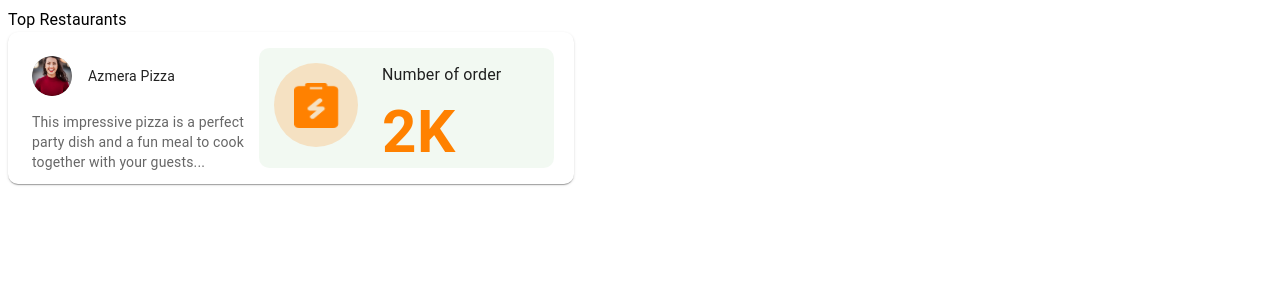
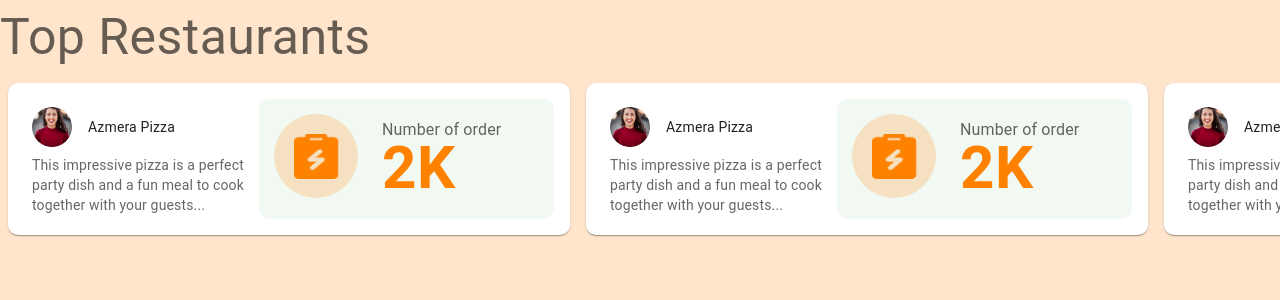
Before and after one commit to NatnaelG/pizza-order, a Next.js app: page / in a window 1280 px wide. Shown: the top 300 px of the page. Built offline with nearby package versions, Linux system fonts and the light colour scheme.

Commit message:
top restaurant done

```diff
--- a/src/app/globals.css
+++ b/src/app/globals.css
@@ -1,4 +1,4 @@
-:root {
+/* :root {
   --background: #ffffff;
   --foreground: #171717;
 }
@@ -39,4 +39,29 @@ a {
   html {
     color-scheme: dark;
   }
+} */
+
+body {
+  background-color: #FA7E0033;
+  margin: 0;
 }
+
+
+::-webkit-scrollbar-thumb:hover {
+  background: #1D388F61;
+}
+::-webkit-scrollbar {
+  width: 5px;
+  height: 5px;
+}
+::-webkit-scrollbar-track {
+  background-color: rgba(0, 0, 0, 0)
+}
+::-webkit-scrollbar-thumb {
+  background-color: rgba(0, 0, 0, 0.15);
+  border-radius: 8px;
+}
+
+.top-restaurant::-webkit-scrollbar {
+    height: 0px;
+}
--- a/src/app/layout.tsx
+++ b/src/app/layout.tsx
@@ -1,6 +1,6 @@
 import type { Metadata } from "next";
 import localFont from "next/font/local";
-// import "./globals.css";
+import "./globals.css";
 
 const geistSans = localFont({
   src: "./fonts/GeistVF.woff",
--- a/src/components/RestaurantCard.tsx
+++ b/src/components/RestaurantCard.tsx
@@ -19,13 +19,19 @@ export default function RestaurantCard() {
           <CardHeader
             avatar={
               <Avatar>
-                <Image src={DefaultAvatar} width={40} height={40} alt="Default Avatar" priority />
+                <Image
+                  src={DefaultAvatar}
+                  width={40}
+                  height={40}
+                  alt="Default Avatar"
+                  priority
+                />
               </Avatar>
             }
             title="Azmera Pizza"
             sx={{ p: 1 }}
           />
-          <CardContent sx={{ p: 1, pb: "0px !important" }}>
+          <CardContent sx={{ p: 1, py: "0px !important" }}>
             <Typography variant="body2" sx={{ color: "text.secondary" }}>
               This impressive pizza is a perfect party dish and a fun meal to
               cook together with your guests...
@@ -42,10 +48,17 @@ export default function RestaurantCard() {
           <Avatar sx={{ background: "#FF810033", height: 84, width: 84 }}>
             <Image src={Bolt} alt="Bolt" width={45} height={45} priority />
           </Avatar>
-          <Box>
-            <Typography>Number of order</Typography>
+          <Box pt={1}>
+            <Typography sx={{ color: "text.secondary", lineHeight: "1" }}>
+              Number of order
+            </Typography>
             <Typography
-              sx={{ fontWeight: "700", fontSize: "60px", color: "#FF8100" }}
+              sx={{
+                fontWeight: "700",
+                fontSize: "60px",
+                color: "#FF8100",
+                lineHeight: "1",
+              }}
             >
               2K
             </Typography>
--- a/src/components/TopRestaurant.tsx
+++ b/src/components/TopRestaurant.tsx
@@ -1,11 +1,29 @@
-import { Typography } from "@mui/material";
+import { Box, Stack, Typography } from "@mui/material";
 import RestaurantCard from "./RestaurantCard";
 
 export default function TopRestaurants() {
   return (
     <>
-      <Typography>Top Restaurants</Typography>
-      <RestaurantCard />
+      <Typography sx={{color: "text.secondary", fontSize: "50px"}}>Top Restaurants</Typography>
+      <Box
+        className="top-restaurant"
+        sx={{ width: "100%", overflow: "scroll" }}
+      >
+        <Stack
+          direction={"row"}
+          sx={{
+            width: "max-content",
+          }}
+          spacing={2}
+          p={1}
+        >
+          <RestaurantCard />
+          <RestaurantCard />
+          <RestaurantCard />
+          <RestaurantCard />
+          <RestaurantCard />
+        </Stack>
+      </Box>
     </>
   );
 }
```
